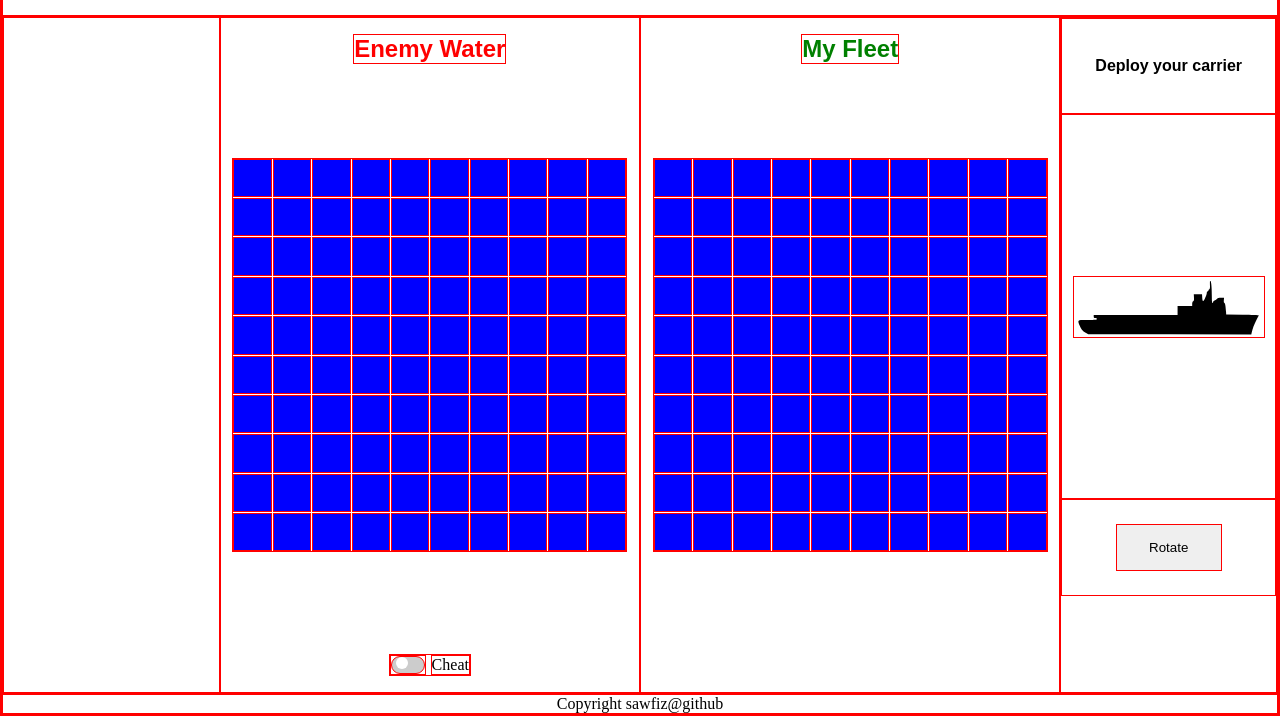
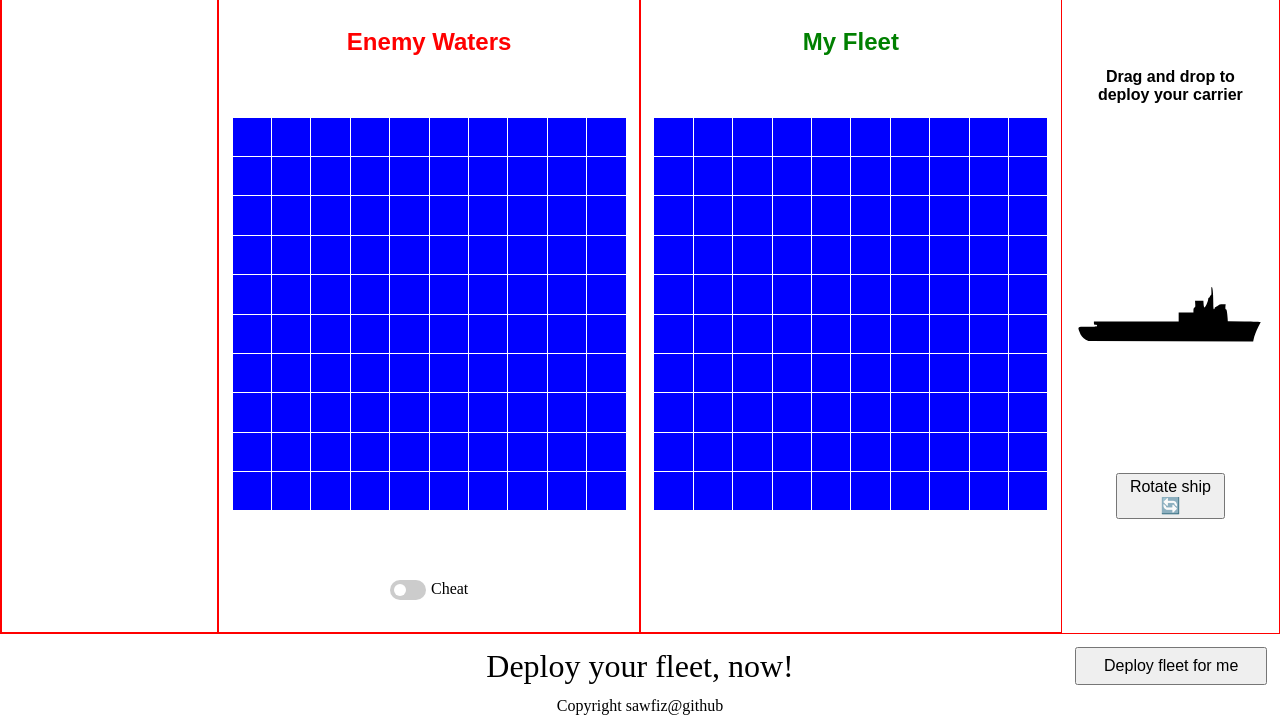
Before and after one commit to sawfiz/Battleship, a website built with webpack: page src/index.html in a window 1280 px wide. Shown: the part 86-802 px from the top of the page. Built offline with nearby package versions, Linux system fonts and the light colour scheme.

Commit message:
Add Deploy fleet for me button

```diff
--- a/src/deployFleet.js
+++ b/src/deployFleet.js
@@ -1,6 +1,7 @@
 import createElement from './createElement';
 import { BOARDSIZE, FLEET, IMAGES } from './constants';
 import { updateDisplay } from './dom';
+import { placeFleet } from './deployRandomly';
 
 const humanFleetContainerEl = document.querySelector('.human-fleet-container');
 const humanBoardEl = document.querySelector('#human-board');
@@ -12,7 +13,7 @@ const deployShip = (ship, human) => {
     'div',
     ['deploy-heading'],
     {},
-    `Deploy your ${ship}`
+    `Drag and drop to deploy your ${ship}`
   );
   humanFleetContainerEl.appendChild(headingEl);
   const shipContainerEl = createElement('div', ['ship-container']);
@@ -24,7 +25,12 @@ const deployShip = (ship, human) => {
   shipContainerEl.appendChild(shipImage);
   humanFleetContainerEl.appendChild(shipContainerEl);
   const rotateContainer = createElement('div', ['rotate-container']);
-  const rotateBtn = createElement('button', ['rotate-btn'], {}, 'Rotate');
+  const rotateBtn = createElement(
+    'button',
+    ['rotate-btn'],
+    {},
+    'Rotate ship 🔄'
+  );
   rotateContainer.appendChild(rotateBtn);
   humanFleetContainerEl.appendChild(rotateContainer);
 
@@ -129,12 +135,28 @@ const deployShip = (ship, human) => {
 
 export const deployFleet = (human) => {
   return new Promise((resolve) => {
+
+    const startGameMsg =() => {
+      const turnEl = document.querySelector('.turn');
+      turnEl.innerHTML = '';
+      turnEl.innerText = 'Start bombing the enemy waters, now!';
+    }
+
+    const deployRandomBtn = document.querySelector('#random-deploy');
+    deployRandomBtn.addEventListener('click', () => {
+      humanFleetContainerEl.innerHTML = '';
+      placeFleet(human.gameBoard);
+      startGameMsg();
+      resolve();
+    });
+
     deployShip('carrier', human).then(() => {
       deployShip('battleship', human).then(() => {
         deployShip('cruiser', human).then(() => {
           deployShip('submarine', human).then(() => {
             deployShip('destroyer', human).then(() => {
-              humanFleetContainerEl.innerHTML = ''
+              humanFleetContainerEl.innerHTML = '';
+              startGameMsg();
               resolve();
             });
           });
--- /dev/null
+++ b/src/deployRandomly.js
@@ -0,0 +1,24 @@
+// Generates a random number 0-9
+function getRandomNum() {
+  return Math.floor(Math.random() * 10);
+}
+
+// Place a ship at a random location with a random direction
+function placeShipRandom(gameBoard, type) {
+  let row, col, direction;
+  do {
+    row = getRandomNum();
+    col = getRandomNum();
+    direction = Math.random() > 0.5 ? 'horizontal' : 'vertical';
+  } while (!gameBoard.placeShip(type, row, col, direction));
+}
+
+// Place all 5 ships on an empty board
+export function placeFleet(gameBoard) {
+  gameBoard.initBoard();
+  placeShipRandom(gameBoard, 'carrier');
+  placeShipRandom(gameBoard, 'battleship');
+  placeShipRandom(gameBoard, 'cruiser');
+  placeShipRandom(gameBoard, 'submarine');
+  placeShipRandom(gameBoard, 'destroyer');
+}
--- a/src/dom.js
+++ b/src/dom.js
@@ -45,7 +45,6 @@ function updateBoard(boardEl, board, show) {
         const bombEl = createElement('div', ['bomb']);
         cellEl.appendChild(bombEl);
         if (cell.hasShip) {
-          console.log(i, j, 'hit!');
           bombEl.classList.add('hit');
         } else {
           bombEl.classList.add('missed');
--- a/src/game.js
+++ b/src/game.js
@@ -1,30 +1,6 @@
 import { updateDisplay, stopPlaying } from './dom';
 import delay from './delay';
-
-// Generates a random number 0-9
-function getRandomNum() {
-  return Math.floor(Math.random() * 10);
-}
-
-// Place a ship at a random location with a random direction
-function placeShipRandom(gameBoard, type) {
-  let row, col, direction;
-  do {
-    row = getRandomNum();
-    col = getRandomNum();
-    direction = Math.random() > 0.5 ? 'horizontal' : 'vertical';
-  } while (!gameBoard.placeShip(type, row, col, direction));
-}
-
-// Place all 5 ships on an empty board
-function placeFleet(gameBoard) {
-  gameBoard.initBoard();
-  placeShipRandom(gameBoard, 'carrier');
-  placeShipRandom(gameBoard, 'battleship');
-  placeShipRandom(gameBoard, 'cruiser');
-  placeShipRandom(gameBoard, 'submarine');
-  placeShipRandom(gameBoard, 'destroyer');
-}
+import { placeFleet } from './deployRandomly';
 
 export const game = (human, computer) => {
   let cheat = false;
--- a/src/index.html
+++ b/src/index.html
@@ -13,7 +13,7 @@
   <main>
     <div class="computer-fleet"></div>
     <div class="computer-board-container">
-      <div class="enemy territory">Enemy Water</div>
+      <div class="enemy territory">Enemy Waters</div>
       <div class="board" id="computer-board">
       </div>
       <div class="cheat-container">
@@ -32,6 +32,9 @@
     </div>
     <div class="human-fleet-container"></div>
   </main>
+  <div class="turn">Deploy your fleet, now!
+    <button id="random-deploy">Deploy fleet for me</button>
+  </div>
   <footer>Copyright sawfiz@github</footer>
 </body>
 
--- a/src/style.css
+++ b/src/style.css
@@ -10,13 +10,13 @@
   margin: 0;
   padding: 0;
   box-sizing: border-box;
-  border: 1px solid red;
+  /* border: 1px solid red; */
 }
 
 body {
   height: 100vh;
   display: grid;
-  grid-template-rows: 100px auto 20px;
+  grid-template-rows: 5rem auto 4rem 1rem;
 }
 
 h1 {
@@ -46,7 +46,7 @@ main {
 
 .territory {
   position: absolute;
-  top: 1rem;
+  top: 2rem;
   font: 1.5em sans-serif;
   font-weight: bold;
 }
@@ -61,7 +61,7 @@ main {
 
 .cheat-container {
   position: absolute;
-  bottom: 1rem;
+  bottom: 2rem;
   display: flex;
   gap: 5px;
 }
@@ -102,7 +102,7 @@ main {
   width: 50%;
   height: 50%;
   border-radius: 50%;
-  z-index: 100;
+  z-index: 10;
 }
 
 .missed {
@@ -119,7 +119,7 @@ main {
 
 .human-fleet-container {
   display: grid;
-  grid-template-rows: 1fr 4fr 1fr 1fr;
+  grid-template-rows: 2fr 3fr 1fr 1fr;
 }
 
 .deploy-heading, .ship-container,  .rotate-container, .rotate-btn {
@@ -131,6 +131,8 @@ main {
 .deploy-heading {
   font: 1em sans-serif;
   font-weight: bold;
+  padding: 2rem;
+  text-align: center;
 }
 
 .ship-image {
@@ -141,6 +143,23 @@ main {
   width: 50%;
   height: 50%;
   cursor: pointer;
+  font-size: 1rem;
+}
+
+.turn {
+  display: flex;
+  justify-content: center;
+  align-items: center;
+  font-size: 2rem;
+  position: relative;
+}
+
+#random-deploy {
+  position: absolute;
+  right: 1vw;
+  padding: 0.5rem;
+  font-size: 1rem;
+  width: 15vw;
 }
 
 footer {
```
Also changed, not shown: dist/index.html, dist/main.js.
